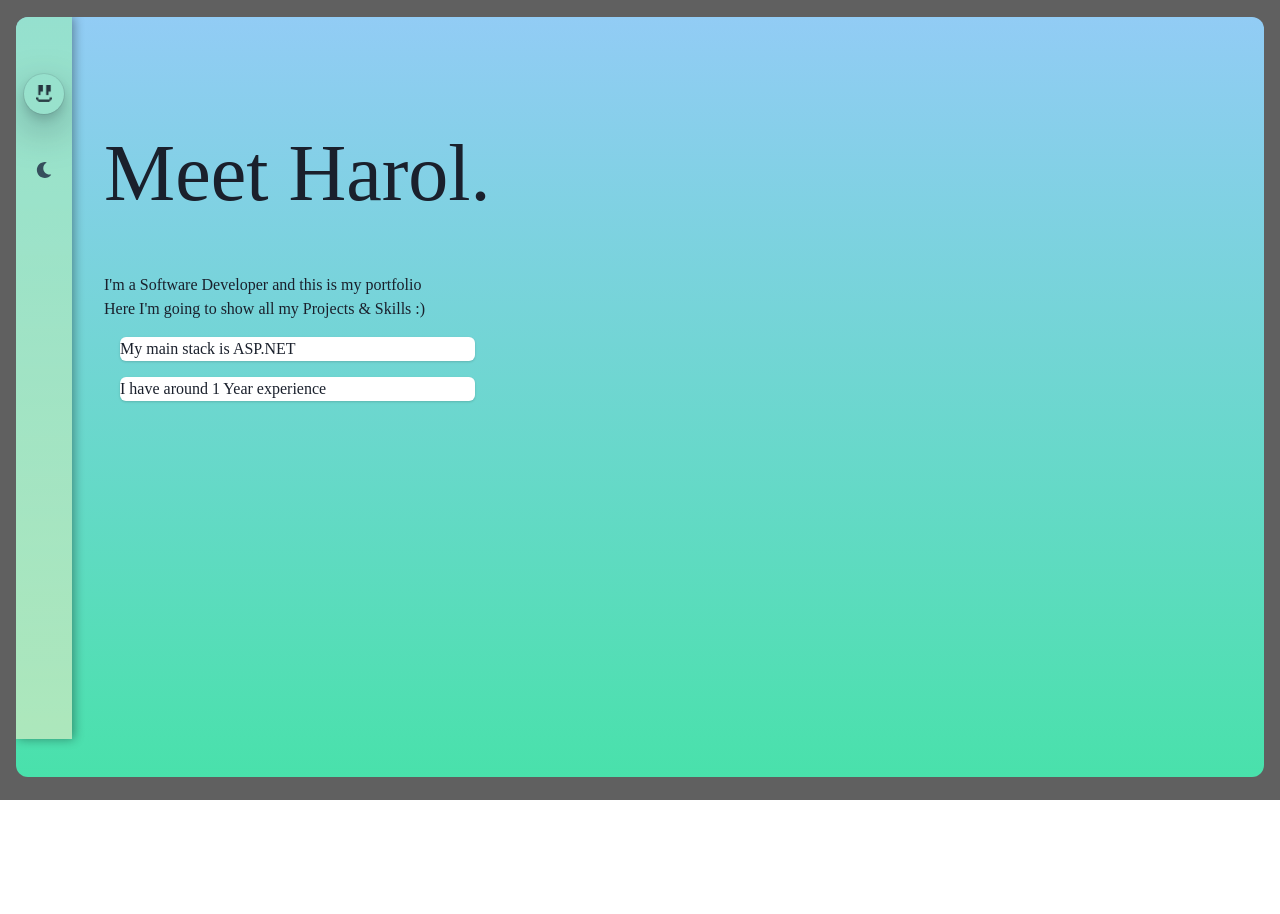
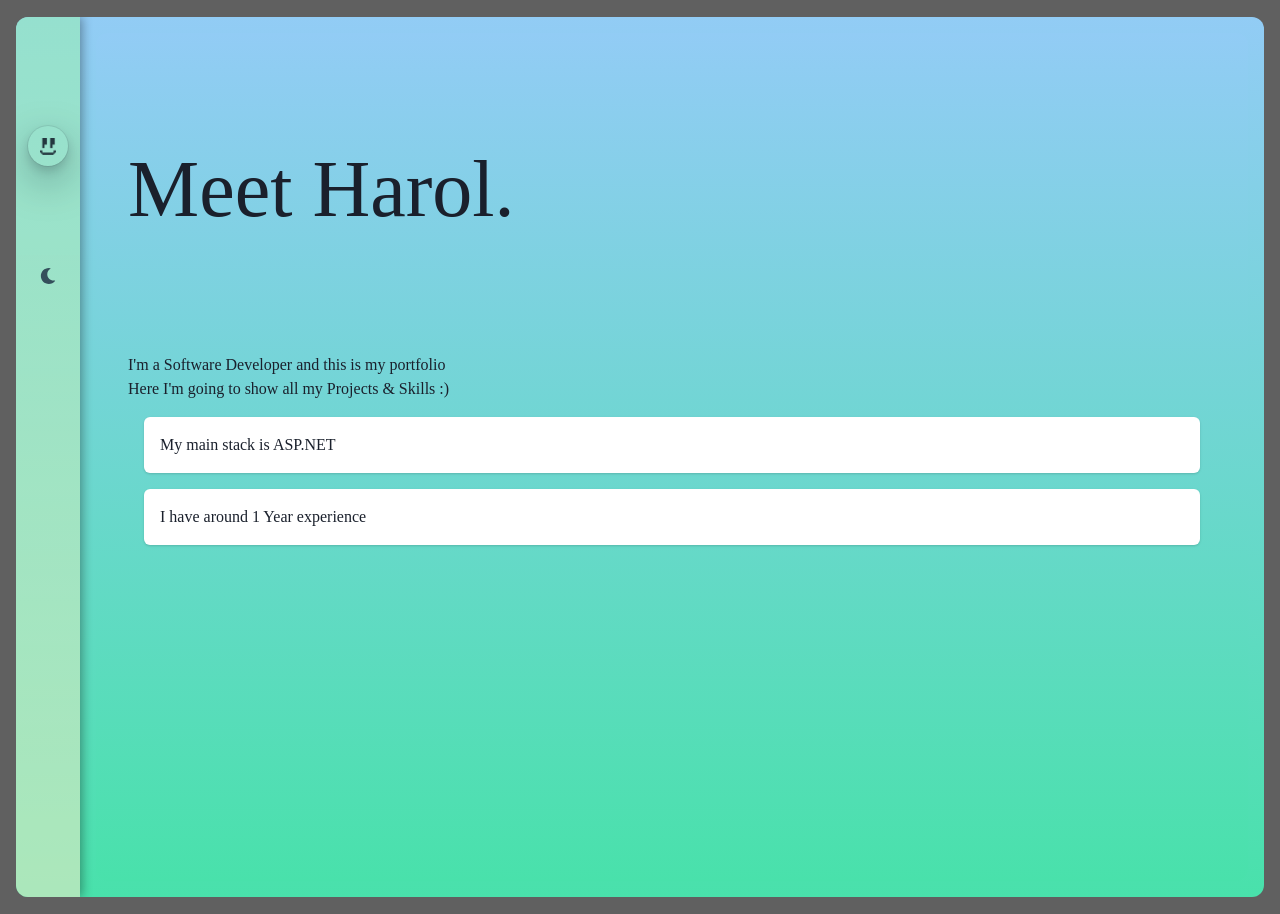
Before and after one commit to H4r0l/newPortfolio, a React (Vite) app: page / in a window 1280 px wide. Before the commit the page ends 800 px from the top, so only its background shows below. Built offline with nearby package versions, Linux system fonts and the light colour scheme.

Commit message:
Fix: Layout minor problem

```diff
--- a/src/App.jsx
+++ b/src/App.jsx
@@ -1,15 +1,13 @@
 import React from "react";
-import { Box, Card, Flex, Grid, Text } from "@chakra-ui/react";
+import { Box, Card, Flex, Grid, Text, useColorMode, Heading } from "@chakra-ui/react";
 import Navbar from "./components/Navbar";
-import { useColorMode } from "@chakra-ui/react";
-import {motion } from "framer-motion"
+import { motion } from "framer-motion";
 
 function App() {
-
   const { colorMode, toggleColorMode } = useColorMode();
 
   return (
-    <Box bg="#606060" minHeight="100vh" padding={"1px 0"}>
+    <Box bg="#606060" minHeight="100vh" padding="1px 0">
       <motion.div
         initial={{ x: -20 }}
         animate={{ x: 0 }}
@@ -24,19 +22,30 @@ function App() {
               ? "linear(to-b, #92CCF5, #49E1AB)"
               : "linear(to-b, #245478, #9D3459)" // Darker shades for dark mode
           }
-          minH={"95vh"}
-          overflowY={"hidden"}
+          minH="100vh" // Adjust to ensure full viewport height
+          display="flex" // Enable flexbox for content arrangement
+          flexDirection="row" // Arrange content vertically
+          overflowY="hidden"
         >
-          <Flex>
+          <Flex position="sticky" top={0} zIndex={10}>
+            {/* Keep Navbar sticky */}
             <Navbar />
-            {/**Create all the content inside Here, dont change the outside Layout*/}
-            <Box bg="inherit" padding="4rem 0">
+          </Flex>
+          <Box
+            flex="1" // Allow content to expand within available space
+            bg="inherit"
+            padding="4rem 0"
+            // Add margin for rounded box effect
+            margin="1rem"
+            borderRadius="xl" // Match outer container's border radius
+          >
             <Grid
               templateRows="repeat(3, 1fr)"
               gap={4}
               padding={8}
               fontFamily="Alata"
             >
+              {/* Content remains the same */}
               <motion.div
                 initial={{ opacity: 0, fontSize: "1.5rem", y: 100 }}
                 animate={{ opacity: 1, fontSize: "5rem", y: 0 }}
@@ -60,15 +69,19 @@ function App() {
               <motion.div
                 initial={{ opacity: 0 }}
                 animate={{ opacity: 1 }}
-                  transition={{ duration: 3 }}>
+                transition={{ duration: 3 }}
+              >
                 <Text>I'm a Software Developer and this is my portfolio</Text>
                 Here I'm going to show all my Projects & Skills :)
-                  <Card padding="0rem" margin={4}>My main stack is ASP.NET</Card>
-                  <Card padding="0rem" margin={4}>I have around 1 Year experience</Card>
+                <Card padding="1rem" margin={4}>
+                  My main stack is ASP.NET
+                </Card>
+                <Card padding="1rem" margin={4}>
+                  I have around 1 Year experience
+                </Card>
               </motion.div>
             </Grid>
           </Box>
-          </Flex>
         </Box>
       </motion.div>
     </Box>
--- a/src/components/Navbar.jsx
+++ b/src/components/Navbar.jsx
@@ -29,8 +29,8 @@ const Navbar = () => {
               ? "linear(to-b, #97E8C0, #D0EAC1)"
               : "linear(to-b, #990F71, #740F65)"
           }
-          h={"110%"}
-          w={"7vh"}
+          h={"100%"}
+          w={"8vh"}
           boxShadow="2px 0px 10px rgba(0, 0, 0, 0.5)"
           zIndex="10"
           overflow="hidden"
```
Lines whose indentation alone changed are shown as unchanged.
